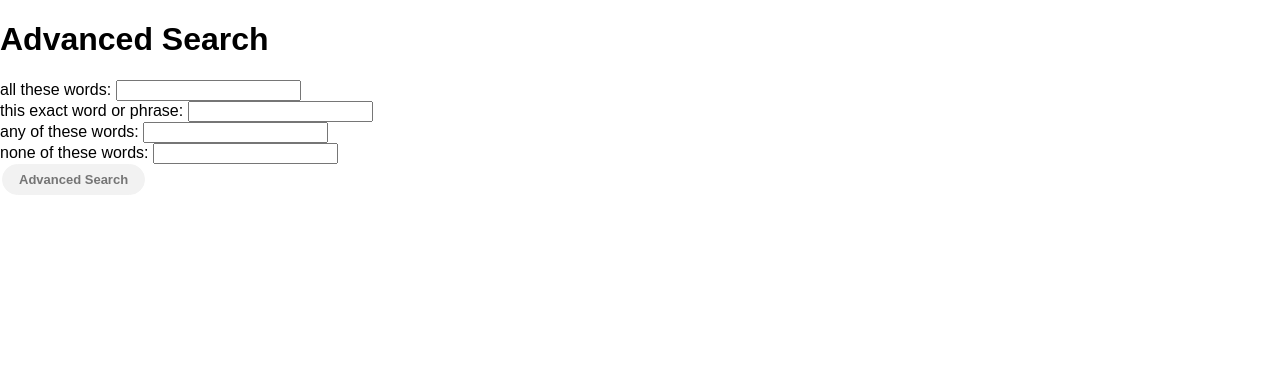
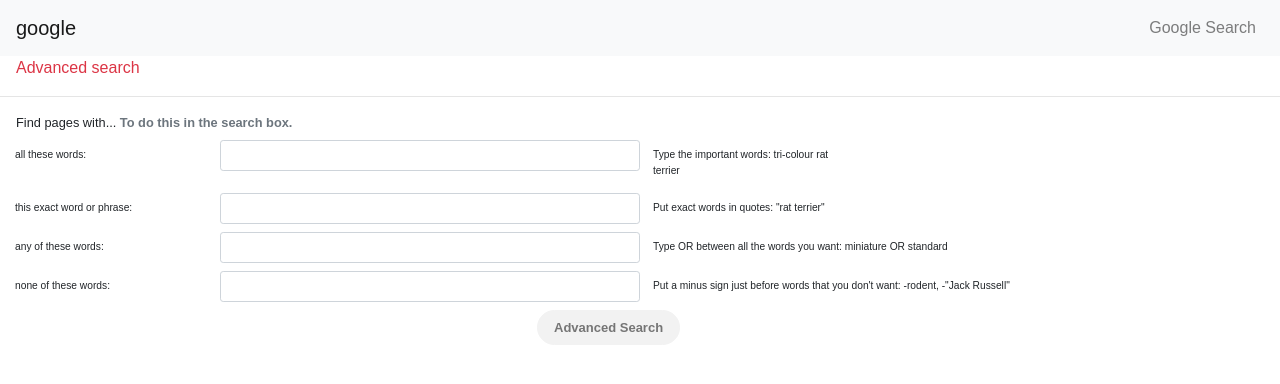
Before and after one commit to shel-luc/GoogleSite, a plain HTML site: page Advanced.html in a window 1280 px wide. Drawn offline with nearby package versions, Linux system fonts and the light colour scheme.

Commit message:
Advanced page

```diff
--- a/Advanced.html
+++ b/Advanced.html
@@ -1,34 +1,71 @@
+<!-- alex o | github: alxojy | coded with HTML, SaSS, BootStrap -->
+
 <!DOCTYPE html>
 <html lang="en">
     <head>
-    <meta charset="UTF-8">
-    <meta name="viewport" content="width=device-width, initial-scale=1.0">
+        <link rel="stylesheet" href="https://stackpath.bootstrapcdn.com/bootstrap/4.5.0/css/bootstrap.min.css" integrity="sha384-9aIt2nRpC12Uk9gS9baDl411NQApFmC26EwAOH8WgZl5MYYxFfc+NcPb1dKGj7Sk" crossorigin="anonymous">
     <link rel="stylesheet" href="style.css">
         <title>Advanced Search</title>
     </head>
+
     <body>
-    <h1>Advanced Search</h1>
+        <nav class="navbar navbar-expand-sm navbar-light justify-content-between bg-light">
+            <a class="navbar-brand" href="#">google</a>
+            <div class="navbar-nav justify-content-end">
+                <a class="nav-item nav-link" href="index.html">Google Search</a>
+            </div>
+        </nav>
+
         <div>
-    <form action="https://google.com/search">
-        <div class="test">
-        <label for="qname">all these words:</label>
-        <input class="textinput" type="text" name="q">
-        </div>
-        <div class="test">
-        <label for="fname">this exact word or phrase:</label>
-        <input class="textinput" type="text" name="q">
-        </div>
-        <div class="test">
-        <label for="dname">any of these words:</label>
-        <input class="textinput" type="text" name="q">
-        </div>
-        <div class="test">
-            <label for="sname">none of these words:</label>
-            <input class="textinput" type="text" name="q">
+            <p class="text-danger ml-3">Advanced search</p>
+            <hr></hr>
         </div>
 
-        <input type="submit" value="Advanced Search">
+        <div class="small">
+            <div class="ml-3 mb-2">
+                <div class="d-inline mr-as">Find pages with...</div>
+                <div class="d-inline font-weight-bold text-muted">To do this in the search box.</div>
+            </div>
+
+            <div class="small">
+                <form class="col-12" action="https://google.com/search">
+                    <div class="form-row mb-2">
+                        <label class="col-sm-2 col-form-label" for="all">all these words:</label>
+                        <input type="text" class="form-control form-control-sm col-sm-4 mr-2" name="as_q"/>
+                        <label class="col-sm-2 col-form-label" for="all">Type the important words:  tri-colour rat terrier</label>
+                     </div>
+
+                     <div class="form-row mb-2">
+                        <label class="col-sm-2 col-form-label" for="all">this exact word or phrase:</label>
+                        <input type="text" class="form-control form-control-sm col-sm-4 mr-2" name="as_epq"/>
+                        <label class="col-sm-2 col-form-label" for="all">Put exact words in quotes:  "rat terrier"</label>
+                     </div>
+
+                     <div class="form-row mb-2">
+                        <label class="col-sm-2 col-form-label" for="all">any of these words:</label>
+                        <input type="text" class="form-control form-control-sm col-sm-4 mr-2" name="as_oq"/>
+                        <label class="col-form-label" for="all">Type OR between all the words you want: miniature OR standard</label>
+                     </div>
+
+                     <div class="form-row mb-2">
+                        <label class="col-sm-2 col-form-label" for="all">none of these words:</label>
+                        <input type="text" class="form-control form-control-sm col-sm-4 mr-2" name="as_eq"/>
+                        <label class="col-form-label" for="all">Put a minus sign just before words that you don't want: -rodent, -"Jack Russell"</label>
+                     </div>
+
+                     <div class="form-row mb-2">
+                         <label class="col-sm-5"></label>
+                        <input type="submit" value="Advanced Search" class="btn btn-primary btn-xss">
+                     </div>
+
                 </form>
             </div>
+
+
+
+        </div>
+
+
+
     </body>
 </html>
```
Lines whose indentation alone changed are shown as unchanged.
